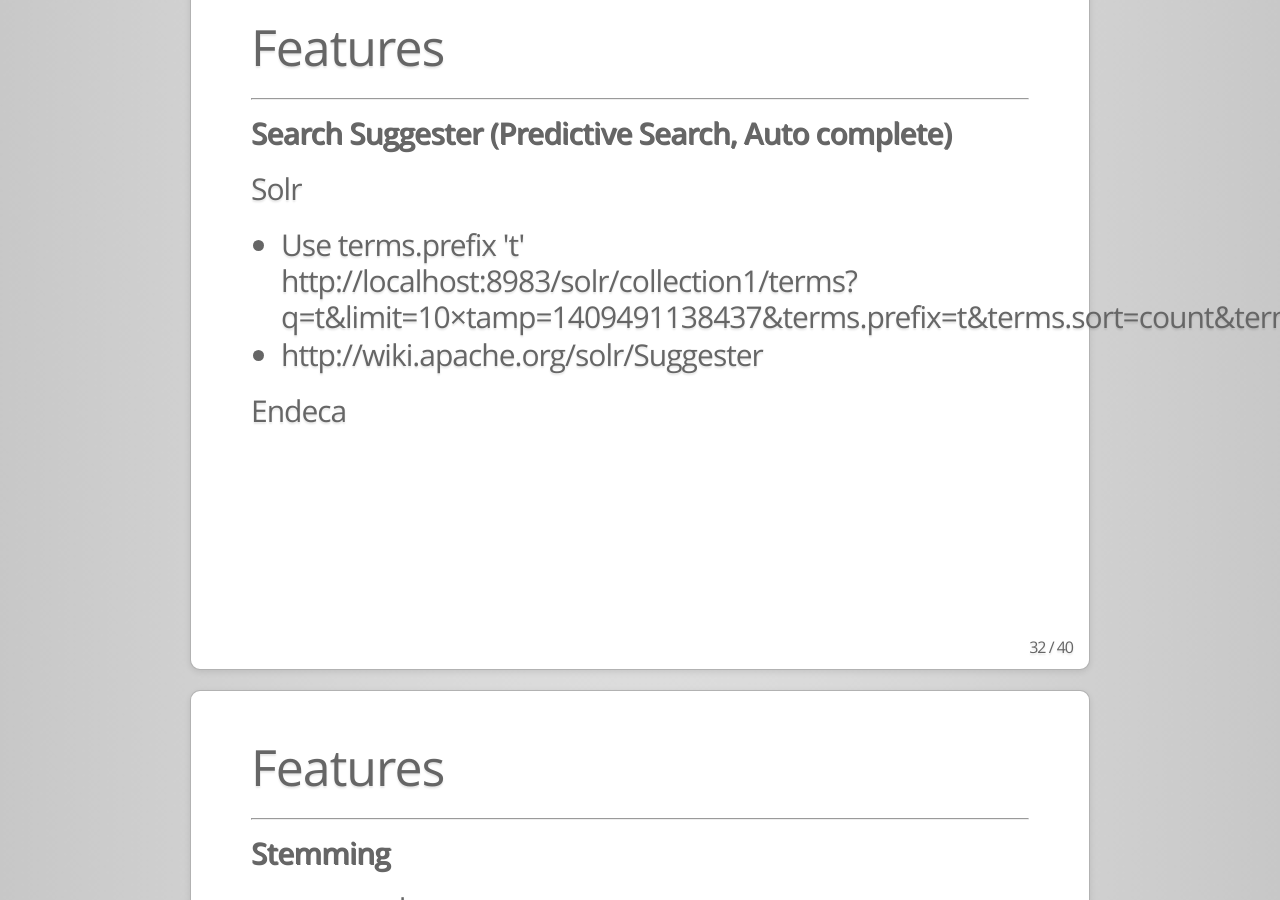
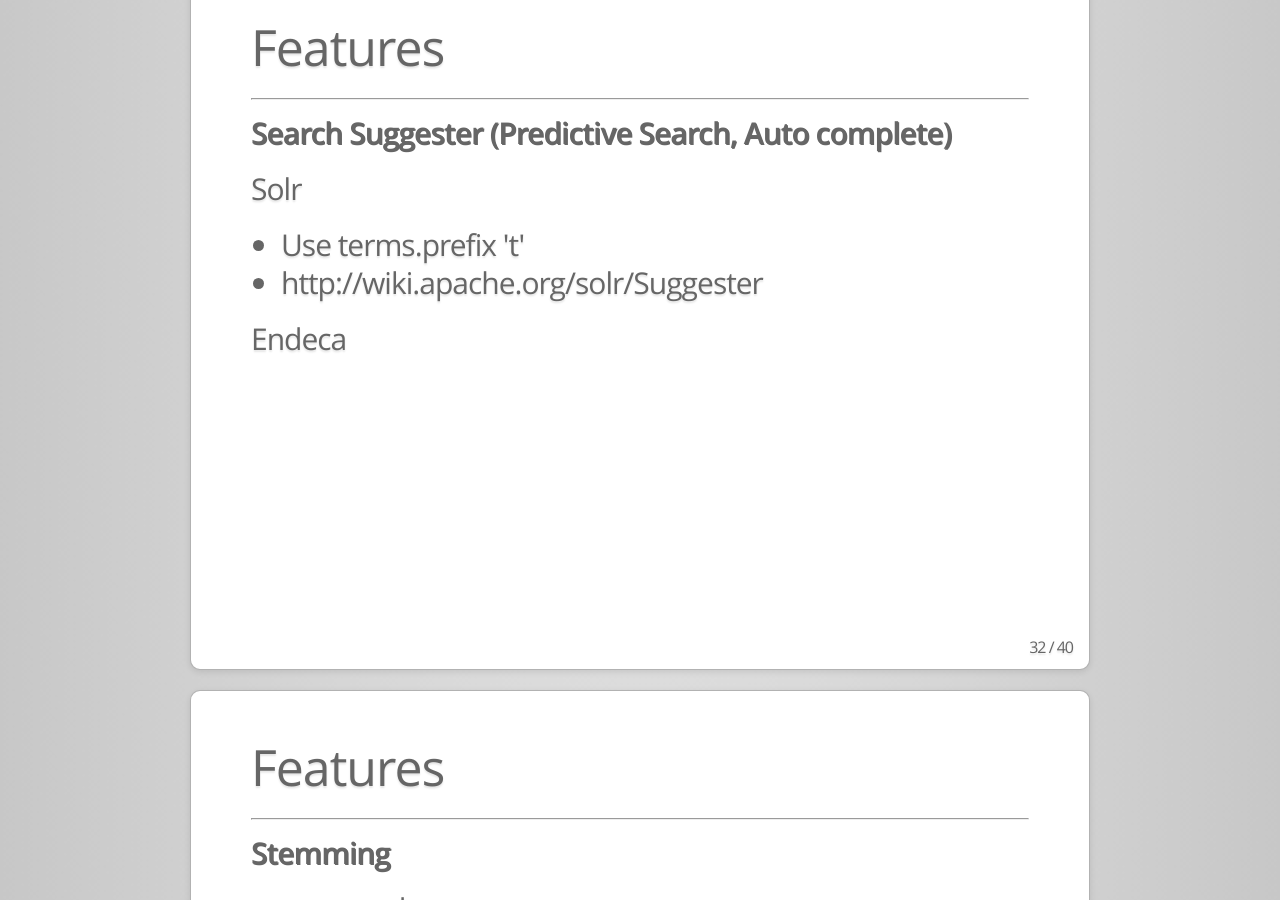
Before and after one commit to atealxt/atealxt.github.io, a Jekyll site: the page representations/introduction-to-full-text-search-and-frameworks.html, which Jekyll copies as it is, in a window 1280 px wide and 900 px high, scrolled down 23204 px. Built offline with Jekyll 4.4.1, drawn with Linux system fonts in a browser that asks for light colours.

Commit message:
Update introduction-to-full-text-search-and-frameworks.html

```diff
--- a/representations/introduction-to-full-text-search-and-frameworks.html
+++ b/representations/introduction-to-full-text-search-and-frameworks.html
@@ -462,9 +462,8 @@
         <p>
             Solr<br>
             <ul>
-                <li>
-                    Use terms.prefix 't'<br>
-                    http://localhost:8983/solr/collection1/terms?q=t&limit=10&timestamp=1409491138437&terms.prefix=t&terms.sort=count&terms.fl=name&wt=velocity&v.template=suggest
+                <li data-url="http://localhost:8983/solr/collection1/terms?q=t&limit=10&timestamp=1409491138437&terms.prefix=t&terms.sort=count&terms.fl=name&wt=velocity&v.template=suggest">
+                    Use terms.prefix 't'
                 </li>
                 <li>http://wiki.apache.org/solr/Suggester</li>
             </ul>
```
